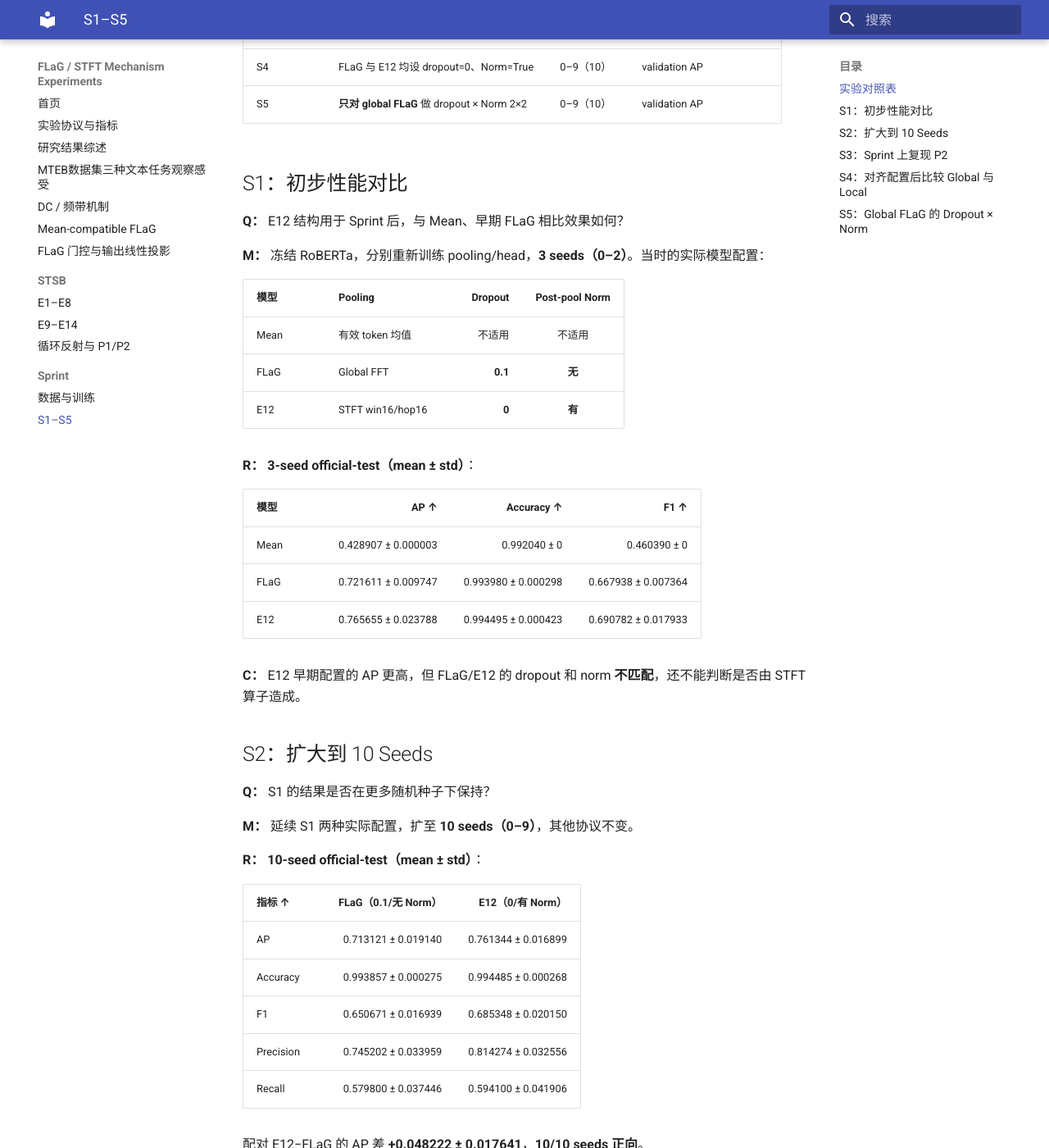
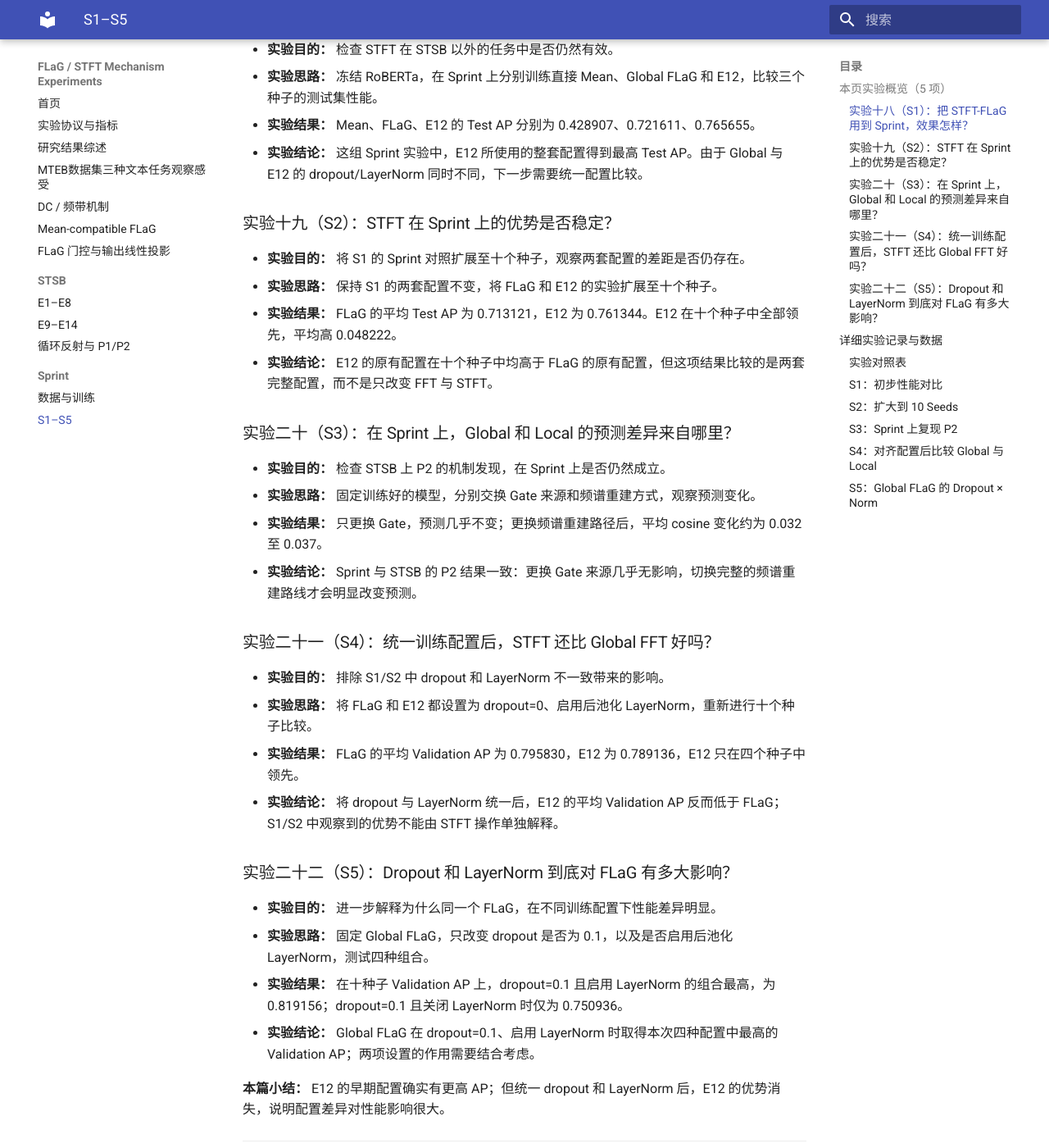
Before and after one commit to lumoswwr/FLaG-STFT-Notes, an MkDocs documentation site: the page built from docs/sprint/02-experiments.md, in a window 1280 px wide and 1400 px high, scrolled down 445 px. Shown: the whole window at 82% size. Built offline with MkDocs 1.6.1 and Material for MkDocs 9.7.7, drawn with Linux system fonts in a browser that asks for light colours; some of the changed text lies outside the part shown.

Commit message:
Organize 5 approved experiment summaries above original # Sprint：S1–S5 detail

```diff
--- a/docs/sprint/02-experiments.md
+++ b/docs/sprint/02-experiments.md
@@ -1,8 +1,57 @@
-# Sprint：S1–S5
+# Sprint：换一个任务重新比较 Global 与 STFT
+
+> **先看实验概览**：逐项说明实验目的、方法、结果与结论；之后保留详细实验记录、原始指标、公式和数据分析。这里的概览使用你确认的 38 项汇报稿，不与其他实验协议的结果混合比较。
+
+## 本页实验概览（5 项）
+
+**对应文件：** `docs/sprint/02-experiments.md`
+
+把 STFT 应用到判断两句话是否重复的 Sprint 任务，先看性能，再统一训练配置，避免把 dropout 或 LayerNorm 的作用误认成局部 STFT 的优势。
+
+### 实验十八（S1）：把 STFT-FLaG 用到 Sprint，效果怎样？
+
+- **实验目的：** 检查 STFT 在 STSB 以外的任务中是否仍然有效。
+- **实验思路：** 冻结 RoBERTa，在 Sprint 上分别训练直接 Mean、Global FLaG 和 E12，比较三个种子的测试集性能。
+- **实验结果：** Mean、FLaG、E12 的 Test AP 分别为 0.428907、0.721611、0.765655。
+- **实验结论：** 这组 Sprint 实验中，E12 所使用的整套配置得到最高 Test AP。由于 Global 与 E12 的 dropout/LayerNorm 同时不同，下一步需要统一配置比较。
+
+### 实验十九（S2）：STFT 在 Sprint 上的优势是否稳定？
+
+- **实验目的：** 将 S1 的 Sprint 对照扩展至十个种子，观察两套配置的差距是否仍存在。
+- **实验思路：** 保持 S1 的两套配置不变，将 FLaG 和 E12 的实验扩展至十个种子。
+- **实验结果：** FLaG 的平均 Test AP 为 0.713121，E12 为 0.761344。E12 在十个种子中全部领先，平均高 0.048222。
+- **实验结论：** E12 的原有配置在十个种子中均高于 FLaG 的原有配置，但这项结果比较的是两套完整配置，而不是只改变 FFT 与 STFT。
+
+### 实验二十（S3）：在 Sprint 上，Global 和 Local 的预测差异来自哪里？
+
+- **实验目的：** 检查 STSB 上 P2 的机制发现，在 Sprint 上是否仍然成立。
+- **实验思路：** 固定训练好的模型，分别交换 Gate 来源和频谱重建方式，观察预测变化。
+- **实验结果：** 只更换 Gate，预测几乎不变；更换频谱重建路径后，平均 cosine 变化约为 0.032 至 0.037。
+- **实验结论：** Sprint 与 STSB 的 P2 结果一致：更换 Gate 来源几乎无影响，切换完整的频谱重建路线才会明显改变预测。
+
+### 实验二十一（S4）：统一训练配置后，STFT 还比 Global FFT 好吗？
+
+- **实验目的：** 排除 S1/S2 中 dropout 和 LayerNorm 不一致带来的影响。
+- **实验思路：** 将 FLaG 和 E12 都设置为 dropout=0、启用后池化 LayerNorm，重新进行十个种子比较。
+- **实验结果：** FLaG 的平均 Validation AP 为 0.795830，E12 为 0.789136，E12 只在四个种子中领先。
+- **实验结论：** 将 dropout 与 LayerNorm 统一后，E12 的平均 Validation AP 反而低于 FLaG；S1/S2 中观察到的优势不能由 STFT 操作单独解释。
+
+### 实验二十二（S5）：Dropout 和 LayerNorm 到底对 FLaG 有多大影响？
+
+- **实验目的：** 进一步解释为什么同一个 FLaG，在不同训练配置下性能差异明显。
+- **实验思路：** 固定 Global FLaG，只改变 dropout 是否为 0.1，以及是否启用后池化 LayerNorm，测试四种组合。
+- **实验结果：** 在十种子 Validation AP 上，dropout=0.1 且启用 LayerNorm 的组合最高，为 0.819156；dropout=0.1 且关闭 LayerNorm 时仅为 0.750936。
+- **实验结论：** Global FLaG 在 dropout=0.1、启用 LayerNorm 时取得本次四种配置中最高的 Validation AP；两项设置的作用需要结合考虑。
+
+**本篇小结：** E12 的早期配置确实有更高 AP；但统一 dropout 和 LayerNorm 后，E12 的优势消失，说明配置差异对性能影响很大。
+
+---
+
+## 详细实验记录与数据
 
 数据集、冻结 RoBERTa、分类 head 和评价指标见[Sprint 设置](01-protocol.md)。**S1/S2 报 official test**，**S3–S5 报 adaptation validation**，二者不能直接比较。
 
-## 实验对照表
+### 实验对照表
 
 | 实验 | 对比内容 | Seeds | 指标 |
 | --- | --- | --- | --- |
@@ -12,7 +61,7 @@
 | S4 | FLaG 与 E12 均设 dropout=0、Norm=True | 0–9（10） | validation AP |
 | S5 | **只对 global FLaG** 做 dropout × Norm 2×2 | 0–9（10） | validation AP |
 
-## S1：初步性能对比
+### S1：初步性能对比
 
 **Q：** E12 结构用于 Sprint 后，与 Mean、早期 FLaG 相比效果如何？
 
@@ -34,7 +83,7 @@
 
 **C：** E12 早期配置的 AP 更高，但 FLaG/E12 的 dropout 和 norm **不匹配**，还不能判断是否由 STFT 算子造成。
 
-## S2：扩大到 10 Seeds
+### S2：扩大到 10 Seeds
 
 **Q：** S1 的结果是否在更多随机种子下保持？
 
@@ -54,7 +103,7 @@
 
 **C：** 两套**整体配置**之间的 AP 差在 10 seeds 中保持，但仍不能单独归因于局部 STFT。
 
-## S3：Sprint 上复现 P2
+### S3：Sprint 上复现 P2
 
 **Q：** 在 Sprint 上，global/local 的输出差异主要来自 gate，还是重建路线？
 
@@ -85,7 +134,7 @@
 
 **C：** 与 STSB 的 P2 一致：只换 gate 几乎不改变输出，差异主要来自**重建路线**；直接换成 local 重建并未提高当前模型的 validation AP。
 
-## S4：对齐配置后比较 Global 与 Local
+### S4：对齐配置后比较 Global 与 Local
 
 **Q：** 去掉 dropout/norm 的配置差异后，E12 还有稳定的 AP 优势吗？
 
@@ -103,7 +152,7 @@
 
 **C：** 在匹配配置下没有观察到稳定的 E12 优势，S1/S2 的差异不能直接归因于 STFT 算子。
 
-## S5：Global FLaG 的 Dropout × Norm
+### S5：Global FLaG 的 Dropout × Norm
 
 **Q：** dropout 与 post-pool Norm 是否影响 Sprint 的 global FLaG？
 
```
